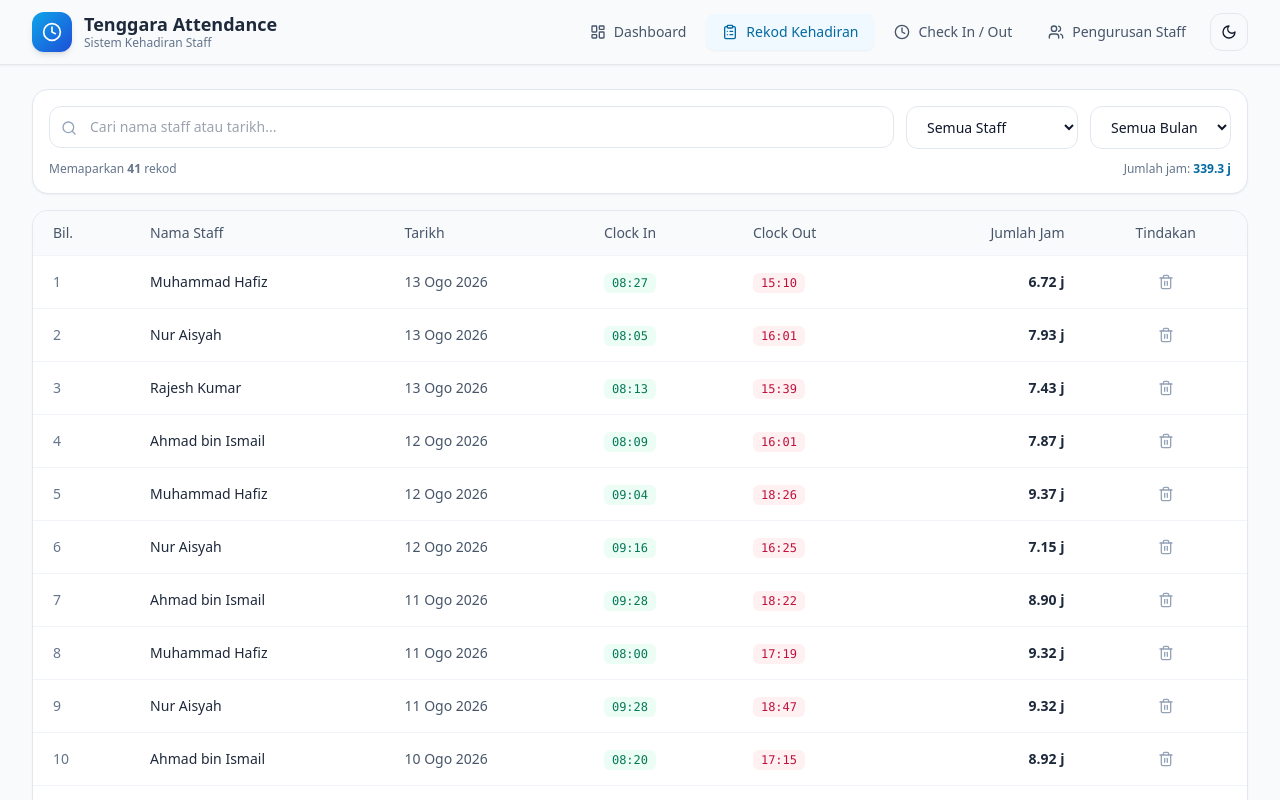
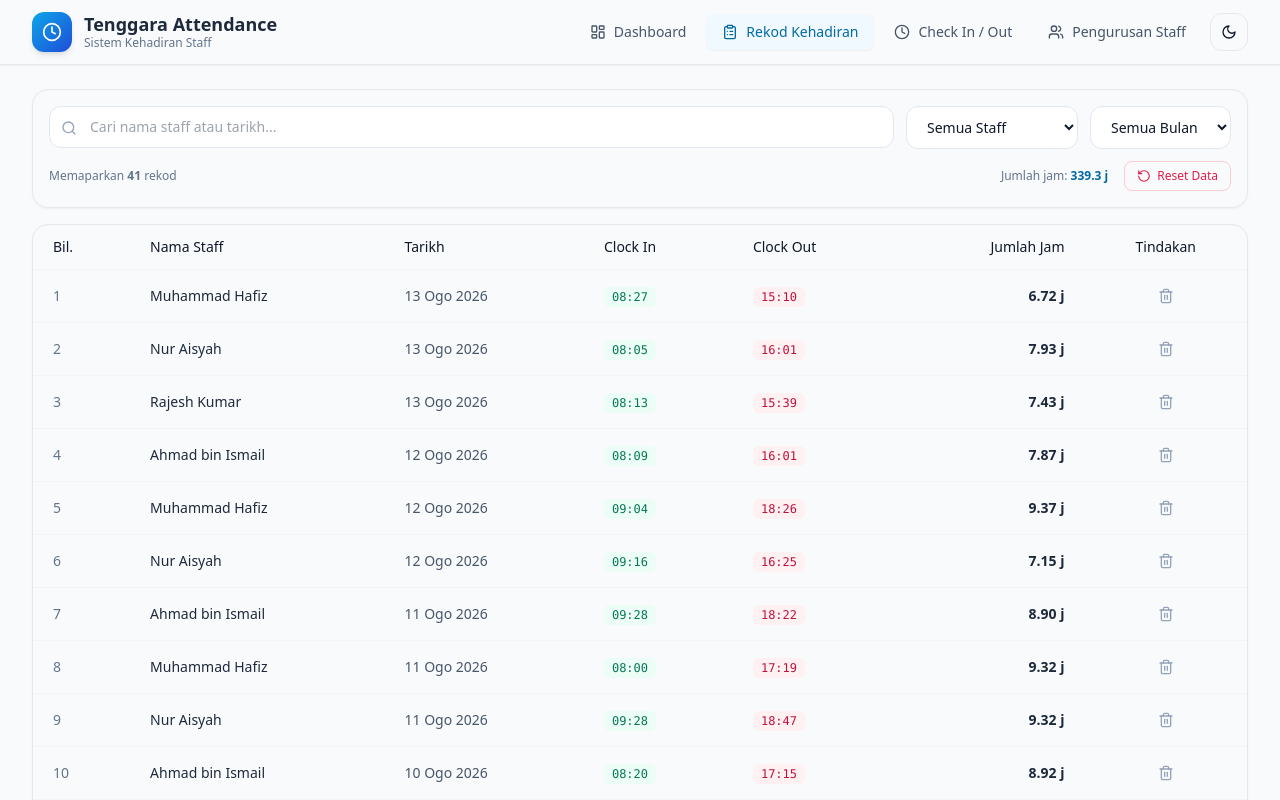
Before and after one commit to maltology/Tenggara-Attendance, a Next.js app: page / in a window 1280 px wide. Both pictures are taken after a click on the button "Rekod Kehadiran". Shown: the top 800 px of the page. Built offline with nearby package versions, Linux system fonts and the light colour scheme.

Commit message:
Add reset attendance data action

```diff
--- a/components/RecordsTable.tsx
+++ b/components/RecordsTable.tsx
@@ -4,18 +4,20 @@ import { useState, useMemo } from "react";
 import { AttendanceRecord, Staff } from "@/lib/types";
 import { format, parseISO } from "date-fns";
 import { ms } from "date-fns/locale";
-import { Search, Trash2, Filter } from "lucide-react";
+import { Search, Trash2, Filter, RotateCcw } from "lucide-react";
 
 interface RecordsTableProps {
   records: AttendanceRecord[];
   staff: Staff[];
   onDelete: (id: string) => void;
+  onReset: () => void;
 }
 
 export default function RecordsTable({
   records,
   staff,
   onDelete,
+  onReset,
 }: RecordsTableProps) {
   const [search, setSearch] = useState("");
   const [filterStaff, setFilterStaff] = useState("all");
@@ -44,8 +46,7 @@ export default function RecordsTable({
 
   return (
     <div className="space-y-4">
-      {/* Filters */}
-      <div className="bg-white rounded-2xl border border-slate-200 p-4 shadow-sm">
+      <div className="records-panel rounded-2xl border p-4 shadow-sm">
         <div className="flex flex-col sm:flex-row gap-3">
           <div className="relative flex-1">
             <Search className="absolute left-3 top-1/2 -translate-y-1/2 w-4 h-4 text-slate-400" />
@@ -64,9 +65,7 @@ export default function RecordsTable({
           >
             <option value="all">Semua Staff</option>
             {staff.map((s) => (
-              <option key={s.id} value={s.id}>
-                {s.name}
-              </option>
+              <option key={s.id} value={s.id}>{s.name}</option>
             ))}
           </select>
           <select
@@ -82,22 +81,27 @@ export default function RecordsTable({
             ))}
           </select>
         </div>
-        <div className="mt-3 flex items-center justify-between text-xs text-slate-500">
-          <span>
-            Memaparkan <strong>{filtered.length}</strong> rekod
-          </span>
-          <span>
-            Jumlah jam: <strong className="text-sky-700">{totalHours.toFixed(1)} j</strong>
-          </span>
+        <div className="mt-3 flex flex-col sm:flex-row sm:items-center sm:justify-between gap-3 text-xs text-slate-500">
+          <span>Memaparkan <strong>{filtered.length}</strong> rekod</span>
+          <div className="flex items-center justify-between sm:justify-end gap-4">
+            <span>Jumlah jam: <strong className="text-sky-700">{totalHours.toFixed(1)} j</strong></span>
+            <button
+              onClick={onReset}
+              className="inline-flex items-center gap-1.5 px-3 py-1.5 rounded-lg border border-rose-200 text-rose-600 hover:bg-rose-50 transition-colors font-medium"
+              title="Reset semua rekod kehadiran"
+            >
+              <RotateCcw className="w-3.5 h-3.5" />
+              Reset Data
+            </button>
+          </div>
         </div>
       </div>
 
-      {/* Table */}
-      <div className="bg-white rounded-2xl border border-slate-200 shadow-sm overflow-hidden">
+      <div className="records-table-panel rounded-2xl border shadow-sm overflow-hidden">
         <div className="overflow-x-auto">
           <table className="w-full text-sm">
             <thead>
-              <tr className="bg-slate-50 text-slate-600">
+              <tr className="records-table-head">
                 <th className="text-left px-5 py-3 font-medium">Bil.</th>
                 <th className="text-left px-5 py-3 font-medium">Nama Staff</th>
                 <th className="text-left px-5 py-3 font-medium">Tarikh</th>
@@ -110,41 +114,20 @@ export default function RecordsTable({
             <tbody>
               {filtered.length === 0 ? (
                 <tr>
-                  <td colSpan={7} className="px-5 py-12 text-center text-slate-400">
-                    Tiada rekod dijumpai
-                  </td>
+                  <td colSpan={7} className="px-5 py-12 text-center text-slate-400">Tiada rekod dijumpai</td>
                 </tr>
               ) : (
                 filtered.map((r, idx) => (
-                  <tr
-                    key={r.id}
-                    className="border-t border-slate-100 hover:bg-slate-50/50 transition-colors"
-                  >
+                  <tr key={r.id} className="border-t border-slate-100 hover:bg-slate-50/50 transition-colors">
                     <td className="px-5 py-3 text-slate-500">{idx + 1}</td>
-                    <td className="px-5 py-3 font-medium text-slate-800">
-                      {r.staffName}
-                    </td>
-                    <td className="px-5 py-3 text-slate-600">
-                      {format(parseISO(r.date), "dd MMM yyyy", { locale: ms })}
-                    </td>
-                    <td className="px-5 py-3">
-                      <span className="inline-flex items-center px-2 py-0.5 rounded-md bg-emerald-50 text-emerald-700 font-mono text-xs">
-                        {r.clockIn}
-                      </span>
-                    </td>
-                    <td className="px-5 py-3">
-                      <span className="inline-flex items-center px-2 py-0.5 rounded-md bg-rose-50 text-rose-700 font-mono text-xs">
-                        {r.clockOut}
-                      </span>
-                    </td>
-                    <td className="px-5 py-3 text-right font-semibold text-slate-800">
-                      {r.totalHours.toFixed(2)} j
-                    </td>
+                    <td className="px-5 py-3 font-medium text-slate-800">{r.staffName}</td>
+                    <td className="px-5 py-3 text-slate-600">{format(parseISO(r.date), "dd MMM yyyy", { locale: ms })}</td>
+                    <td className="px-5 py-3"><span className="inline-flex items-center px-2 py-0.5 rounded-md bg-emerald-50 text-emerald-700 font-mono text-xs">{r.clockIn}</span></td>
+                    <td className="px-5 py-3"><span className="inline-flex items-center px-2 py-0.5 rounded-md bg-rose-50 text-rose-700 font-mono text-xs">{r.clockOut}</span></td>
+                    <td className="px-5 py-3 text-right font-semibold text-slate-800">{r.totalHours.toFixed(2)} j</td>
                     <td className="px-5 py-3 text-center">
                       <button
-                        onClick={() => {
-                          if (confirm("Padam rekod ini?")) onDelete(r.id);
-                        }}
+                        onClick={() => { if (confirm("Padam rekod ini?")) onDelete(r.id); }}
                         className="p-1.5 rounded-lg text-slate-400 hover:text-rose-600 hover:bg-rose-50 transition-colors"
                         title="Padam"
                       >
```
